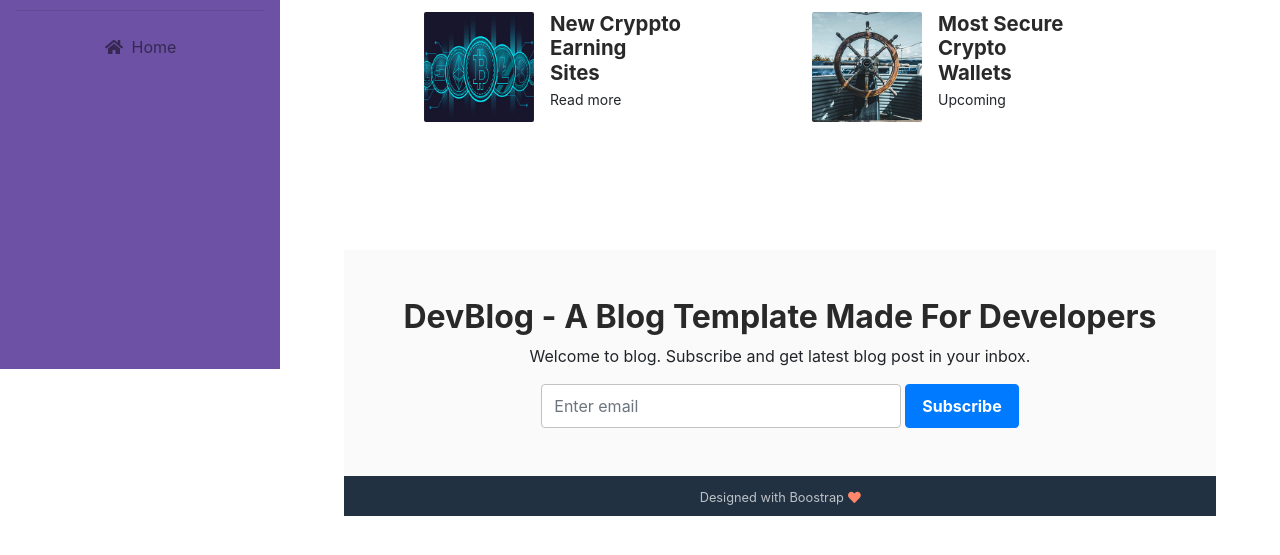
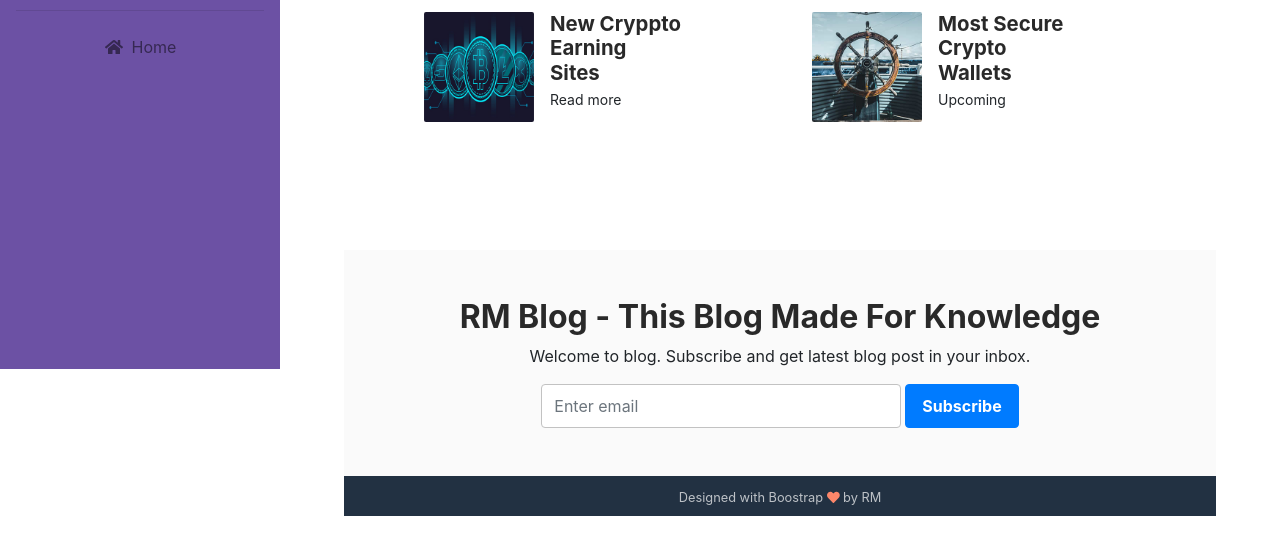
Before and after one commit to roshenfdo95/cryptolanka.github.io, a plain HTML site: page index.html in a window 1280 px wide. Shown: the part 431-986 px from the top of the page. Drawn offline with Linux system fonts and the light colour scheme.

Commit message:
Update index.html

```diff
--- a/index.html
+++ b/index.html
@@ -140,7 +140,7 @@
 
 		<section class="cta-section theme-bg-light py-5">
 			<div class="container text-center">
-				<h2 class="heading">DevBlog - A Blog Template Made For Developers</h2>
+				<h2 class="heading">RM Blog - This Blog Made For Knowledge</h2>
 				<div class="intro">Welcome to blog. Subscribe and get latest blog post in your inbox.</div>
 				<form class="signup-form form-inline justify-content-center pt-3 myform" onsubmit="return validateemail();">
 					<div class="form-group">
@@ -155,7 +155,7 @@
 		<footer class="footer text-center py-2 theme-bg-dark">
 
 
-				<small class="copyright">Designed with Boostrap <i class="fas fa-heart" style="color: #fb866a;"></i> </small>
+				<small class="copyright">Designed with Boostrap <i class="fas fa-heart" style="color: #fb866a;"></i> by RM</small>
 
 		</footer>
 
```
